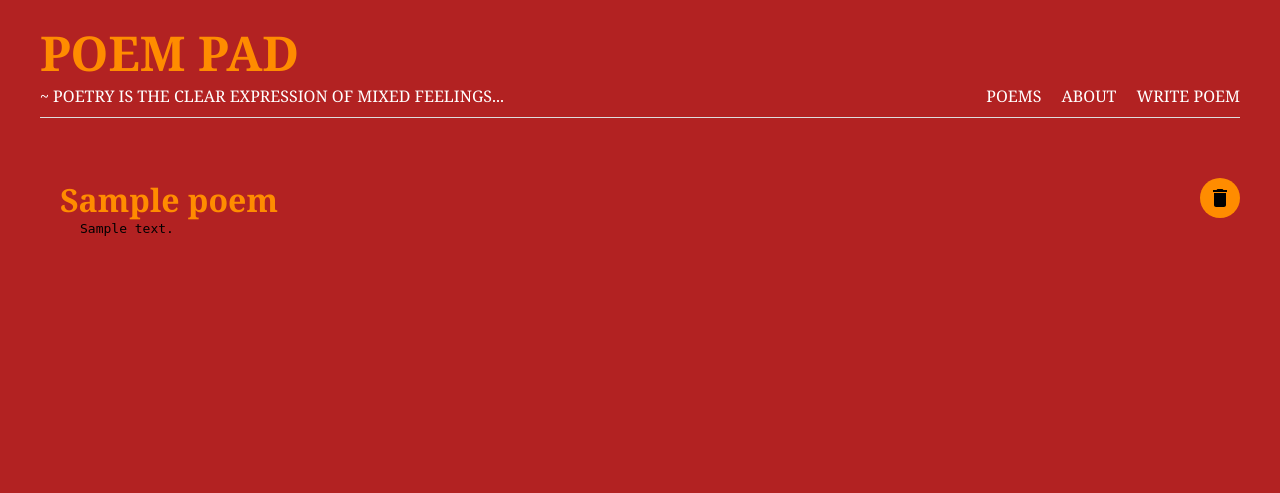
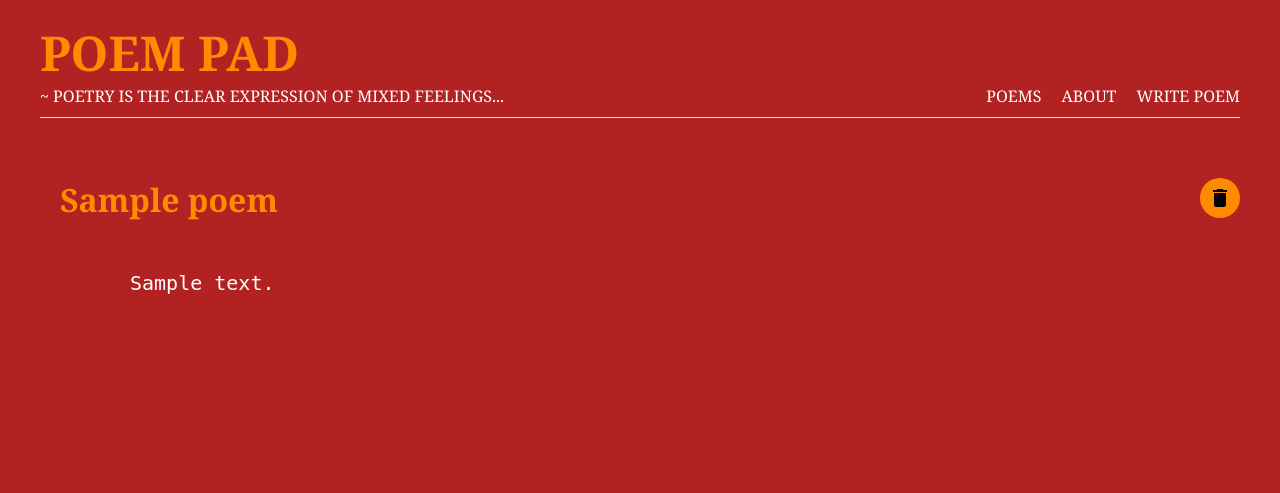
Before and after one commit to tawanda-profuse/Poem-Pad, a Node server app: page /poems/600000000000000000000001 in a window 1280 px wide. Shown: the top 493 px of the page. Run offline with Node 20, Linux system fonts and the light colour scheme; tables that the repository leaves empty hold one stand-in row (values such as "Sample post"); some libraries are stand-ins or nearby versions.

Commit message:
Update styles.css

```diff
--- a/public/styles.css
+++ b/public/styles.css
@@ -20,9 +20,10 @@
         text-decoration: none;
         color:darkorange;
       }
-      .details p{
+      .details pre{
         color: white;
         margin: 50;
+        font-size: 20px;
       }
       .about p{
         color: white;
```
